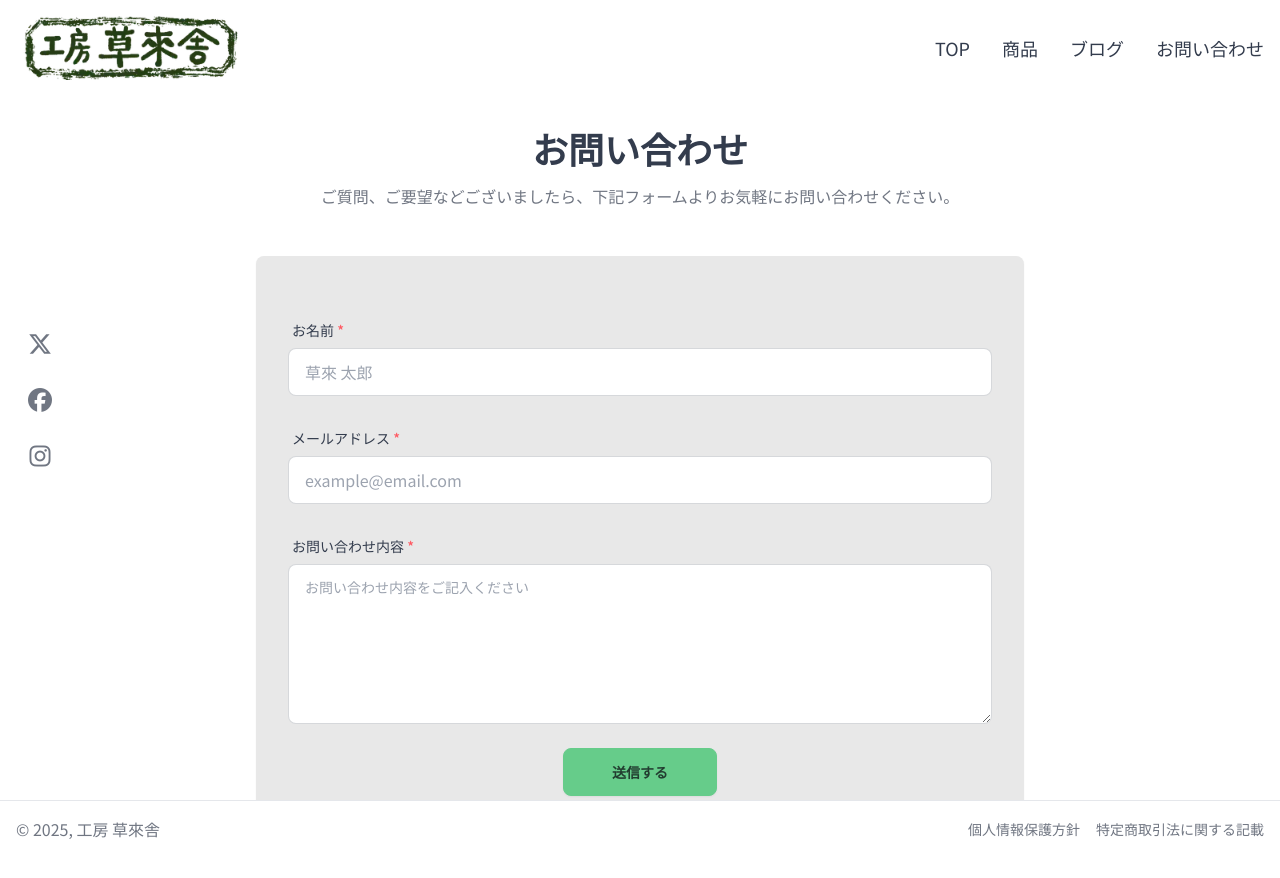
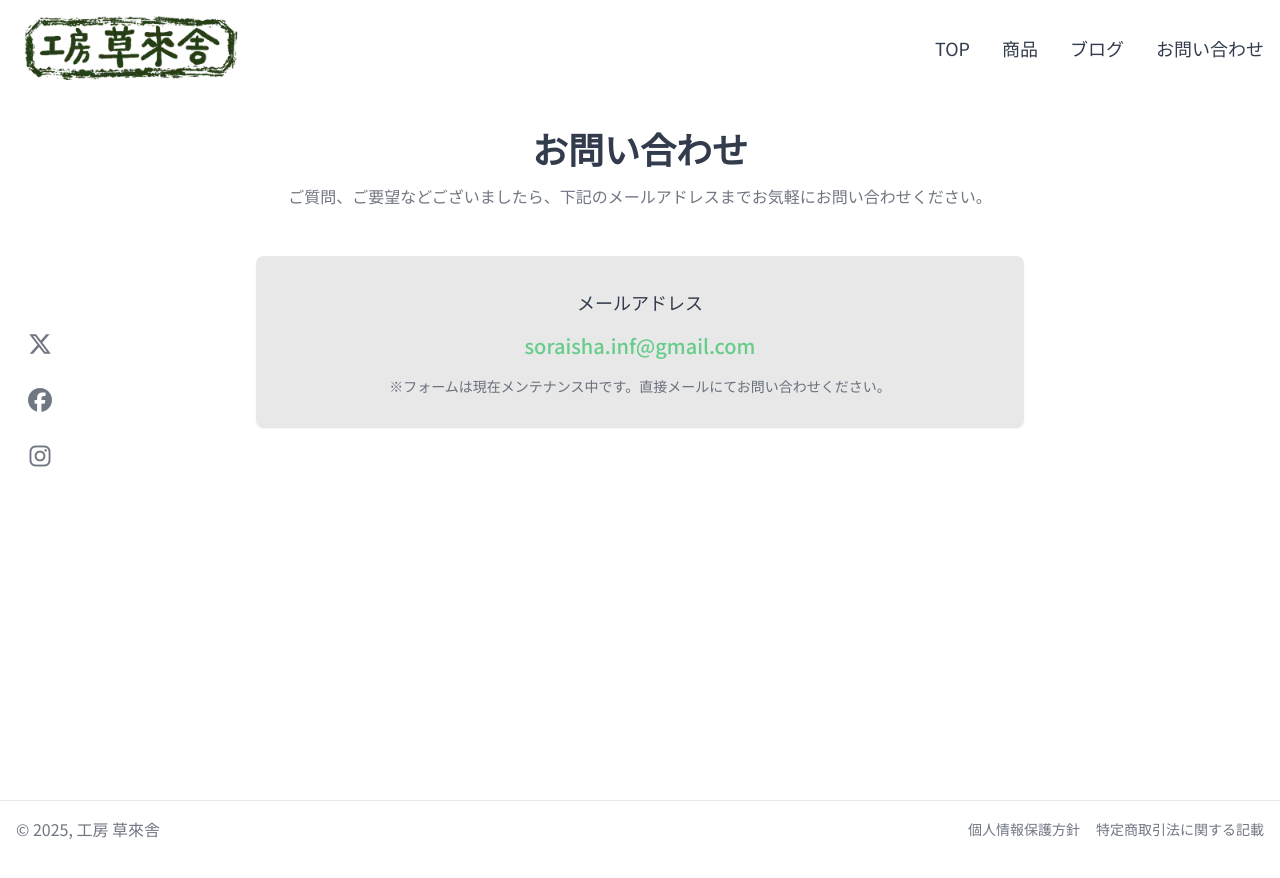
Before and after one commit to KeitaYoshida/sora-new-2025, a Nuxt app: page /contact in a window 1280 px wide. Shown: the top 878 px of the page. After the commit the page ends 800 px from the top, so only its background shows below. Built offline with nearby package versions, Linux system fonts and the light colour scheme; a web font is replaced by a local one.

Commit message:
up form more

```diff
--- a/pages/contact.vue
+++ b/pages/contact.vue
@@ -5,105 +5,21 @@
       <div class="text-center mb-12">
         <h1 class="text-4xl font-bold mb-4">お問い合わせ</h1>
         <p class="text-base-content/70">
-          ご質問、ご要望などございましたら、下記フォームよりお気軽にお問い合わせください。
+          ご質問、ご要望などございましたら、下記のメールアドレスまでお気軽にお問い合わせください。
         </p>
       </div>
 
-      <!-- Netlify Forms用の隠しフォーム -->
-      <form
-        name="contact"
-        method="POST"
-        data-netlify="true"
-        netlify-honeypot="bot-field"
-        hidden
-      >
-        <input type="text" name="name" />
-        <input type="email" name="email" />
-        <textarea name="message"></textarea>
-      </form>
-
-      <!-- 実際のフォーム -->
-      <form
-        name="contact"
-        method="POST"
-        data-netlify="true"
-        netlify-honeypot="bot-field"
-        @submit.prevent="handleSubmit"
-        class="space-y-6 bg-base-200 p-8 rounded-lg shadow-sm"
-      >
-        <input type="hidden" name="form-name" value="contact" />
-        <p class="hidden">
-          <label>
-            Don't fill this out if you're human: <input name="bot-field" />
-          </label>
-        </p>
-
-        <div class="form-control">
-          <label class="label">
-            <span class="label-text font-medium"
-              >お名前 <span class="text-error">*</span></span
-            >
-          </label>
-          <input
-            type="text"
-            v-model="form.name"
-            name="name"
-            placeholder="草來 太郎"
-            class="input input-bordered w-full bg-base-100"
-            required
-          />
-        </div>
-
-        <div class="form-control">
-          <label class="label">
-            <span class="label-text font-medium"
-              >メールアドレス <span class="text-error">*</span></span
-            >
-          </label>
-          <input
-            type="email"
-            v-model="form.email"
-            name="email"
-            placeholder="example@email.com"
-            class="input input-bordered w-full bg-base-100"
-            required
-          />
-        </div>
-
-        <div class="form-control">
-          <label class="label">
-            <span class="label-text font-medium"
-              >お問い合わせ内容 <span class="text-error">*</span></span
-            >
-          </label>
-          <textarea
-            v-model="form.message"
-            name="message"
-            placeholder="お問い合わせ内容をご記入ください"
-            class="textarea textarea-bordered h-40 bg-base-100"
-            required
-          ></textarea>
-        </div>
-
-        <div class="form-control mt-8">
-          <button
-            type="submit"
-            class="btn btn-primary w-full md:w-auto md:px-12 md:mx-auto"
-            :disabled="isSubmitting"
-          >
-            <span v-if="!isSubmitting">送信する</span>
-            <span v-else class="loading loading-spinner"></span>
-          </button>
-        </div>
-      </form>
-
-      <!-- 送信完了メッセージ -->
-      <div
-        v-if="showSuccessMessage"
-        class="mt-8 p-4 bg-success/10 text-success rounded-lg text-center"
-      >
-        <p class="font-medium">
-          お問い合わせを受け付けました。内容を確認次第、ご連絡させていただきます。
+      <!-- メールアドレス表示 -->
+      <div class="bg-base-200 p-8 rounded-lg shadow-sm text-center">
+        <p class="text-lg mb-4">メールアドレス</p>
+        <a
+          href="mailto:soraisha.inf@gmail.com"
+          class="text-primary hover:text-primary-focus text-xl font-medium"
+        >
+          soraisha.inf@gmail.com
+        </a>
+        <p class="mt-4 text-sm text-base-content/70">
+          ※フォームは現在メンテナンス中です。直接メールにてお問い合わせください。
         </p>
       </div>
     </div>
@@ -111,64 +27,11 @@
 </template>
 
 <script setup lang="ts">
-const form = ref({
-  name: "",
-  email: "",
-  message: "",
-});
-
-const isSubmitting = ref(false);
-const showSuccessMessage = ref(false);
-
-const handleSubmit = async () => {
-  try {
-    isSubmitting.value = true;
-
-    // FormDataの作成
-    const formData = new FormData();
-    formData.append("form-name", "contact");
-    Object.entries(form.value).forEach(([key, value]) => {
-      formData.append(key, value.toString());
-    });
-
-    // Netlify Formsに送信
-    const response = await fetch("/", {
-      method: "POST",
-      headers: {
-        "Content-Type": "multipart/form-data",
-      },
-      body: formData,
-    });
-
-    if (!response.ok) {
-      throw new Error(`送信に失敗しました: ${response.status}`);
-    }
-
-    // フォームをリセット
-    form.value = {
-      name: "",
-      email: "",
-      message: "",
-    };
-
-    // 成功メッセージを表示
-    showSuccessMessage.value = true;
-    setTimeout(() => {
-      showSuccessMessage.value = false;
-    }, 5000);
-  } catch (error) {
-    console.error("Error submitting form:", error);
-    alert("送信に失敗しました。時間をおいて再度お試しください。");
-  } finally {
-    isSubmitting.value = false;
-  }
-};
-
 // メタ情報の設定
 definePageMeta({
   title: "お問い合わせ | 工房 草來舎",
   description:
-    "工房 草來舎へのお問い合わせはこちらのフォームからお願いいたします。",
+    "工房 草來舎へのお問い合わせはこちらのメールアドレスからお願いいたします。",
 });
 
 // ページ固有のhead情報
@@ -178,7 +41,7 @@ useHead({
     {
       name: "description",
       content:
-        "工房 草來舎へのお問い合わせはこちらのフォームからお願いいたします。",
+        "工房 草來舎へのお問い合わせはこちらのメールアドレスからお願いいたします。",
     },
   ],
 });
```
Also changed, not shown: 1 other file (tests, documents, lock files or other folders).
